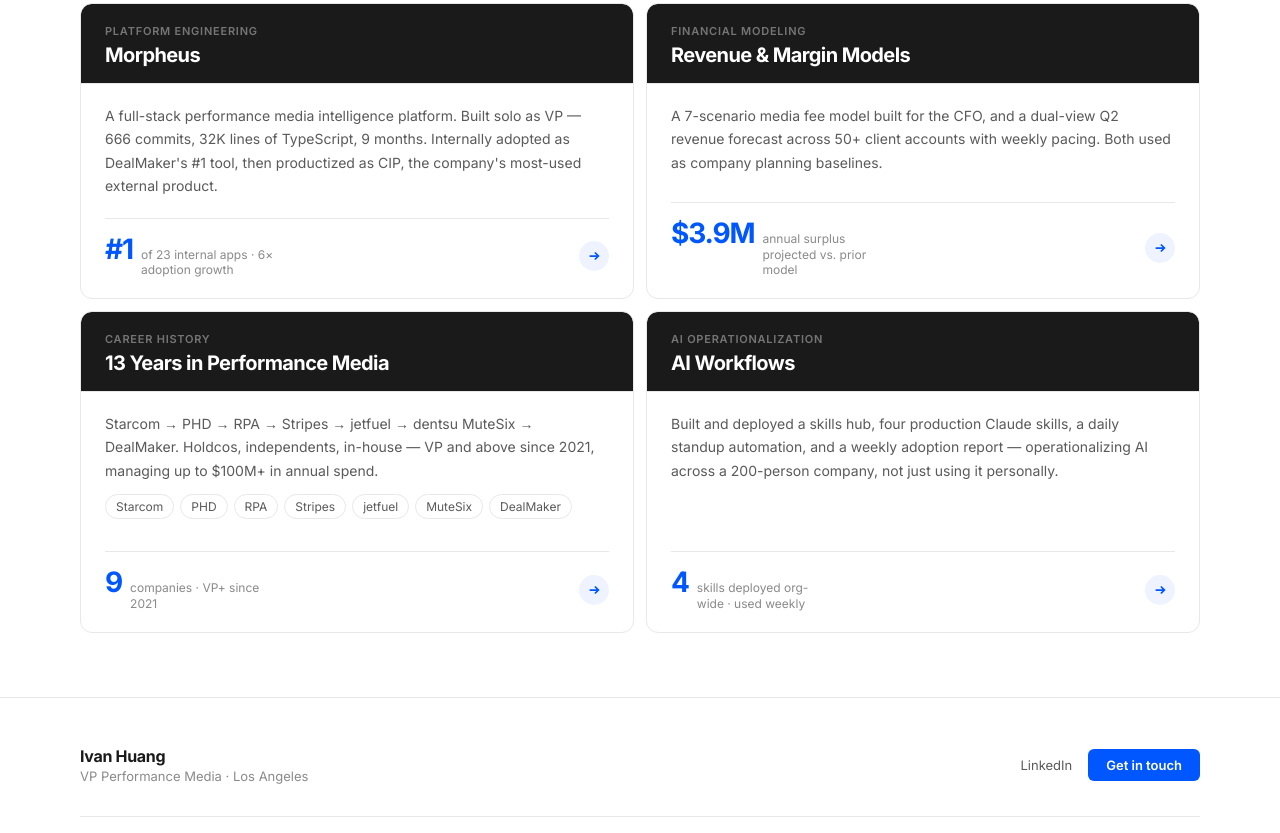
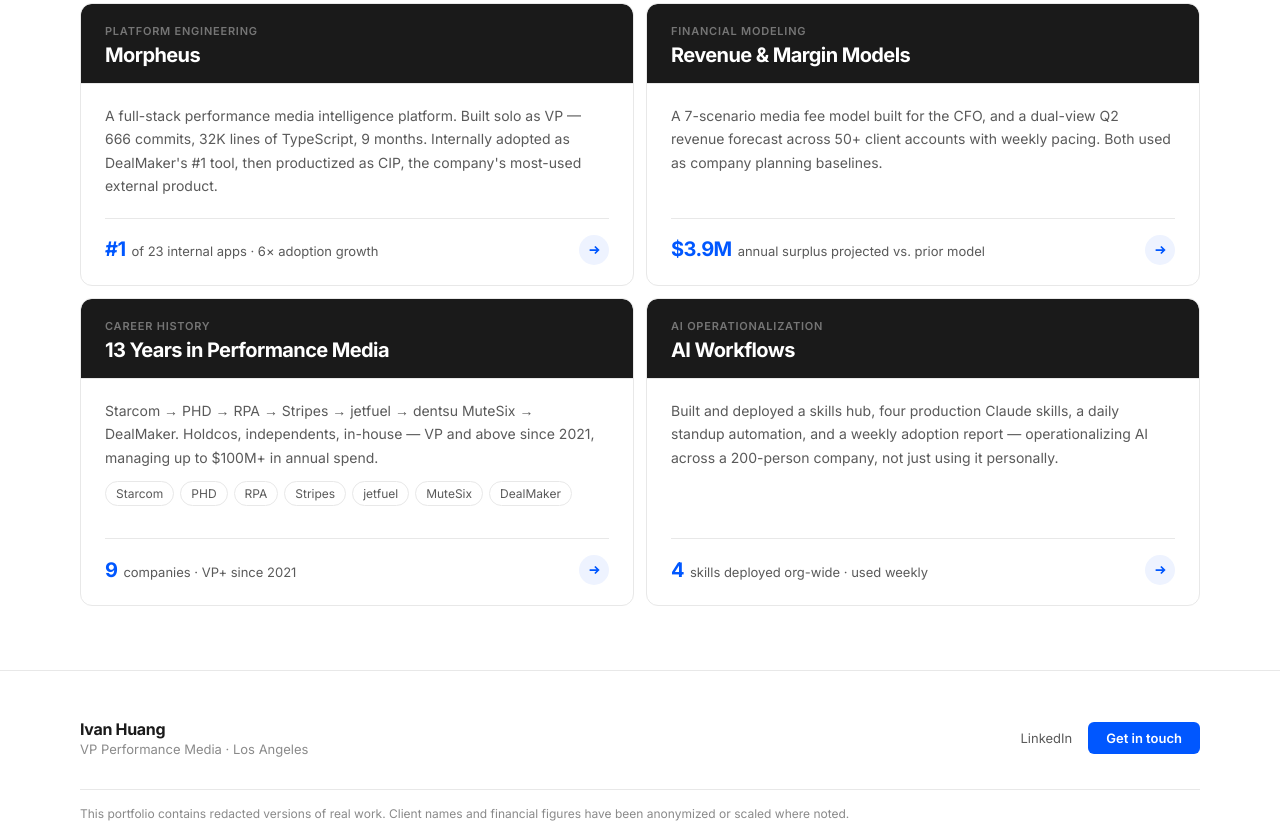
Before and after one commit to ivanthuang89/ivanthuang89.github.io, a plain HTML site: page index.html in a window 1280 px wide. Shown: the part 1005-1838 px from the top of the page. Drawn offline with Linux system fonts and the light colour scheme.

Commit message:
Fix wcard-foot stat layout: no wrap, right-sized number

```diff
--- a/index.html
+++ b/index.html
@@ -94,9 +94,9 @@ h1 em{font-style:normal;color:var(--blue);font-weight:700;}
 .wcard-body{padding:20px 24px 20px;flex:1;display:flex;flex-direction:column;}
 .wcard-body p{font-size:14px;color:var(--mid);line-height:1.68;flex:1;}
 .wcard-foot{display:flex;align-items:center;justify-content:space-between;margin-top:20px;padding-top:16px;border-top:1px solid var(--rule);}
-.wcard-metric{display:flex;align-items:baseline;gap:8px;}
-.wcard-metric strong{font-size:28px;font-weight:800;letter-spacing:-.04em;color:var(--blue);line-height:1;}
-.wcard-metric span{font-size:12px;color:var(--dim);max-width:18ch;line-height:1.3;}
+.wcard-metric{display:flex;align-items:baseline;gap:6px;min-width:0;overflow:hidden;}
+.wcard-metric strong{font-size:20px;font-weight:800;letter-spacing:-.03em;color:var(--blue);line-height:1;white-space:nowrap;}
+.wcard-metric span{font-size:13px;color:var(--mid);line-height:1.2;white-space:nowrap;}
 .wcard-arrow{width:30px;height:30px;border-radius:50%;background:var(--blue-light);display:flex;align-items:center;justify-content:center;flex-shrink:0;transition:background .15s;}
 .wcard:hover .wcard-arrow{background:var(--blue);}
 .wcard-arrow svg{width:14px;height:14px;stroke:var(--blue);transition:stroke .15s;}
```
